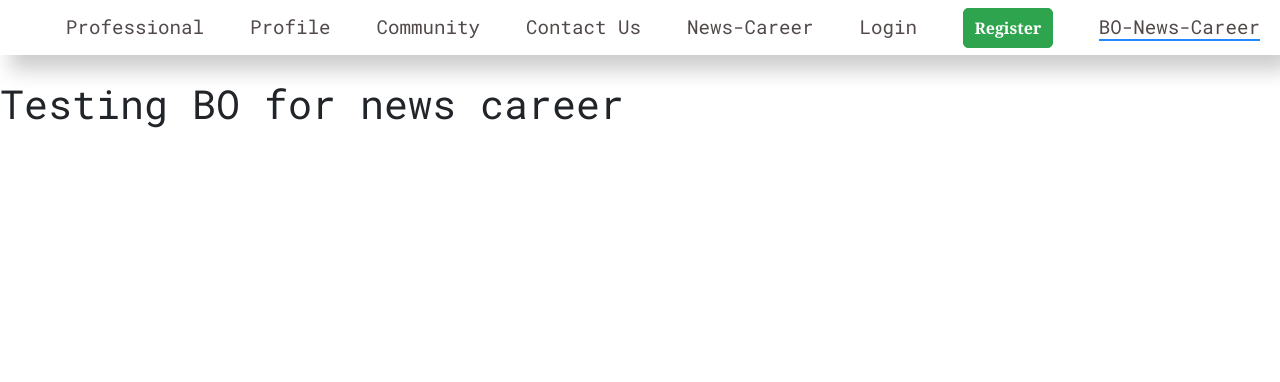
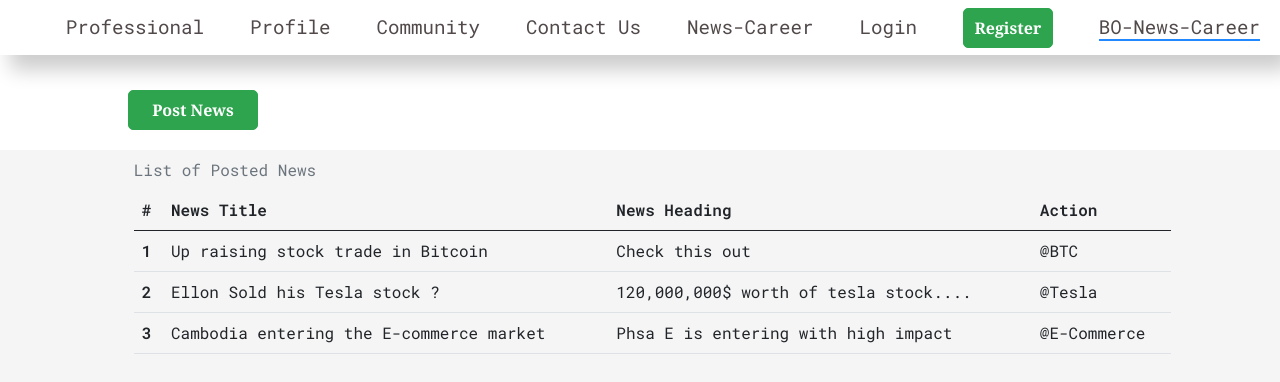
Before and after one commit to visalchrin/Professional, an Angular app: page /BO-NewsCareer in a window 1280 px wide. Shown: the top 382 px of the page. Built offline with nearby package versions, Linux system fonts and the light colour scheme.

Commit message:
Finish BO-Form page and BO page

```diff
--- a/src/app/app.module.ts
+++ b/src/app/app.module.ts
@@ -1,3 +1,4 @@
+import { FormBoNewsCareerComponent } from './components/Form-Bo-Newscareer/Form-BO-Newscareer.component';
 import { BoNewsCareerComponent } from './components/BO-NewsCareer/BO-newscareer.component';
 import { NewsCareerComponent } from './components/News-Career/news-career.component';
 import { RouterModule, Routes } from '@angular/router';
@@ -22,6 +23,7 @@ const routes: Routes = [
   { path: 'home', component: HomeComponent},
   { path: 'News-Career', component: NewsCareerComponent},
   { path: 'BO-NewsCareer', component: BoNewsCareerComponent},
+  { path: 'Form-BO-Newscareer', component: FormBoNewsCareerComponent},
 ]
 
 
@@ -34,6 +36,7 @@ const routes: Routes = [
     HomeComponent,
     NewsCareerComponent,
     BoNewsCareerComponent,
+    FormBoNewsCareerComponent,
   ],
   imports: [
     BrowserModule,
--- a/src/app/components/BO-NewsCareer/BO-newscareer.component.html
+++ b/src/app/components/BO-NewsCareer/BO-newscareer.component.html
@@ -1 +1,43 @@
-<h1 style="padding-top: 80px;"> Testing BO for news career </h1>
+
+
+<section>
+    <div class="button">
+        <a routerLink="/Form-BO-Newscareer"><button type="button" class="btn btn-success">Post News</button></a>
+    </div>
+
+    <div class="Table-added-news">
+        <div class="table">
+            <table class="table caption-top">
+                <caption>List of Posted News</caption>
+                <thead>
+                  <tr>
+                    <th scope="col">#</th>
+                    <th scope="col">News Title</th>
+                    <th scope="col">News Heading</th>
+                    <th scope="col">Action</th>
+                  </tr>
+                </thead>
+                <tbody>
+                  <tr>
+                    <th scope="row">1</th>
+                    <td>Up raising stock trade in Bitcoin</td>
+                    <td>Check this out</td>
+                    <td>@BTC</td>
+                  </tr>
+                  <tr>
+                    <th scope="row">2</th>
+                    <td>Ellon Sold his Tesla stock ?</td>
+                    <td>120,000,000$ worth of tesla stock....</td>
+                    <td>@Tesla</td>
+                  </tr>
+                  <tr>
+                    <th scope="row">3</th>
+                    <td>Cambodia entering the E-commerce market</td>
+                    <td>Phsa E is entering with high impact </td>
+                    <td>@E-Commerce</td>
+                  </tr>
+                </tbody>
+              </table>
+        </div>
+    </div>
+</section>
--- a/src/app/components/BO-NewsCareer/BO-newscareer.component.scss
+++ b/src/app/components/BO-NewsCareer/BO-newscareer.component.scss
@@ -0,0 +1,21 @@
+.button{
+    padding-top: 90px;
+    margin-left: 10%;
+}
+
+button{
+    width: 130px;
+}
+
+.Table-added-news{
+    margin-top: 20px;
+    width: 100%;
+    height: 1000px;
+    background-color: whitesmoke ;
+}
+
+.table{
+    width: 90%;
+    align-content: center;
+    margin-left: 5.5%;
+}
--- /dev/null
+++ b/src/app/components/Form-Bo-Newscareer/Form-BO-Newscareer.component.html
@@ -0,0 +1,22 @@
+<section>
+    <div class="Background-of-form">
+        <div class="mb-3">
+            <label for="exampleFormControlInput1" class="form-label">News Title</label>
+            <input type="email" class="form-control" id="exampleFormControlInput1" placeholder="News-Title">
+          </div>
+          <div class="mb-3">
+            <label for="exampleFormControlInput1" class="form-label">News Heading</label>
+            <input type="email" class="form-control" id="exampleFormControlInput1" placeholder="Heading">
+          </div>
+
+          <div class="mb-3">
+            <label for="exampleFormControlInput1" class="form-label">Images</label>
+            <input type="email" class="form-control" id="exampleFormControlInput1" placeholder="Image">
+          </div>
+
+          <div class="mb-3">
+            <label for="exampleFormControlTextarea1" class="form-label">News Content</label>
+            <textarea class="form-control" id="exampleFormControlTextarea1" rows="3" placeholder="Content"></textarea>
+          </div>
+    </div>
+</section>
--- /dev/null
+++ b/src/app/components/Form-Bo-Newscareer/Form-BO-Newscareer.component.scss
@@ -0,0 +1,20 @@
+ section{
+     padding-top: 100px;
+     width: 70%;
+     padding-left: 10%;
+     margin-left: 12%;
+ }
+
+ .Background-of-form{
+     width: 90%;
+     height: 600px;
+     background-color: antiquewhite;
+     box-shadow: 2px 5px 10px black;
+     border-radius: 10px;
+ }
+
+ .mb-3{
+     margin-left: 30px;
+     margin-right: 30px;
+     padding-top: 30px;
+ }
```
Also changed, not shown: src/app/components/Form-Bo-Newscareer/Form-BO-Newscareer.component.ts (added, +10 -0 lines).
